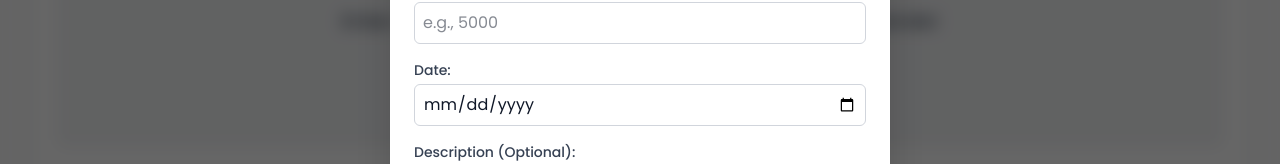
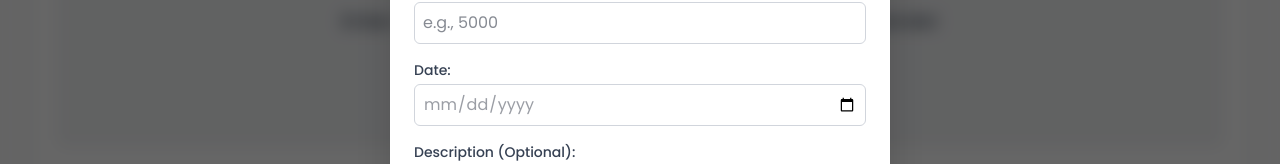
Before and after one commit to RamSivaSundaraKarthykeyan/finance-tracker-the-actual, a Next.js app: page /income in a window 1280 px wide. Both pictures are taken after a click on the button "+ Add Income". Shown: the part 346-510 px from the top of the page. Built offline with nearby package versions, Linux system fonts and the light colour scheme.

Commit message:
Did some small changes to the AddIncome component

```diff
--- a/src/components/AddIncome.js
+++ b/src/components/AddIncome.js
@@ -128,7 +128,7 @@ const AddIncome = ({ onSaveSuccess }) => {
                 value={formData.date}
                 onChange={handleChange}
                 // TEXT COLOR FIX: Explicitly set text color to dark gray/black
-                className="w-full border border-gray-300 p-2 rounded-md focus:ring-lightBlue focus:border-lightBlue text-gray-900"
+                className="w-full border border-gray-300 p-2 rounded-md focus:ring-lightBlue focus:border-lightBlue text-[#9b9ea5]"
               />
             </div>
 
@@ -159,8 +159,8 @@ const AddIncome = ({ onSaveSuccess }) => {
               <button
                 onClick={handleSave}
                 // BUTTON COLOR FIX: Using inline styles for specific hex codes
-                style={{ backgroundColor: "#2566b1" }}
-                className="px-4 py-2 text-white rounded-lg transition-colors hover:bg-[#141e59]"
+
+                className="px-4 py-2 text-white rounded-lg transition-colors bg-lightBlue hover:bg-darkBlue"
               >
                 Save Income
               </button>
```
